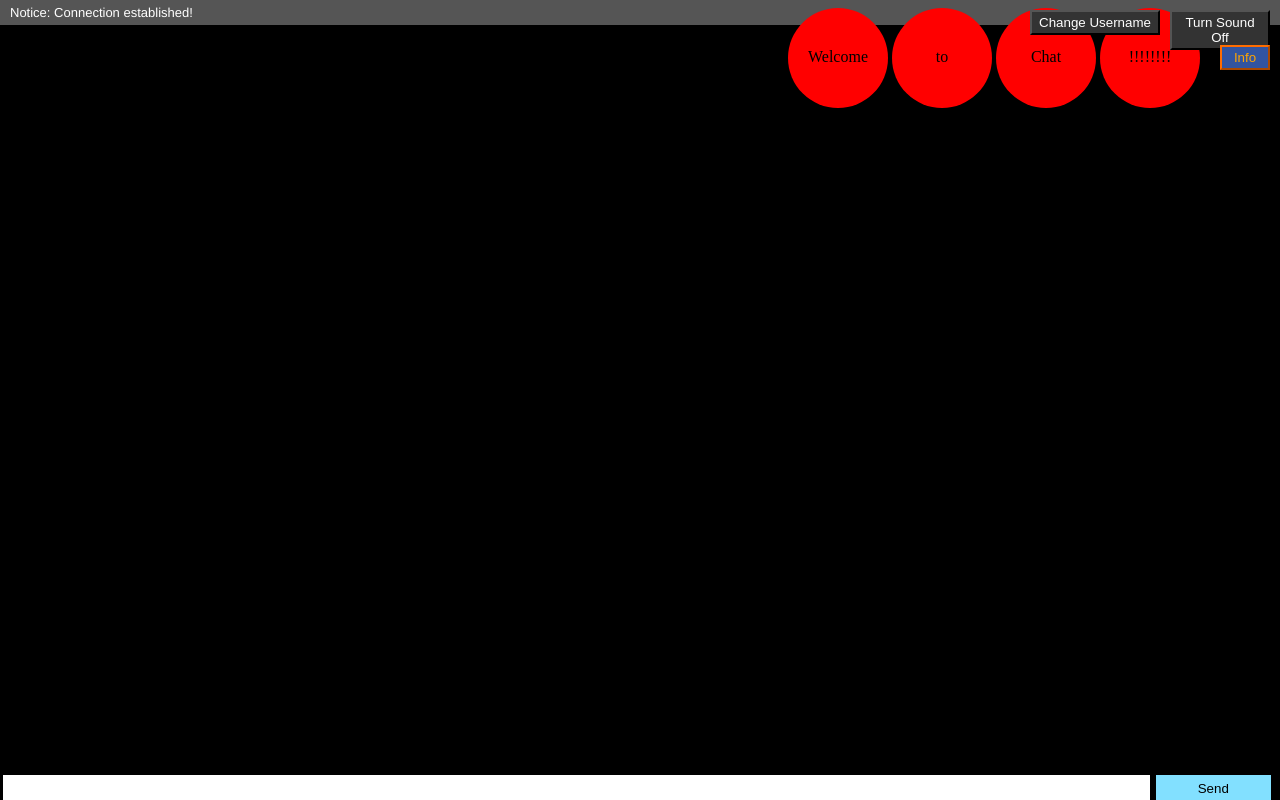
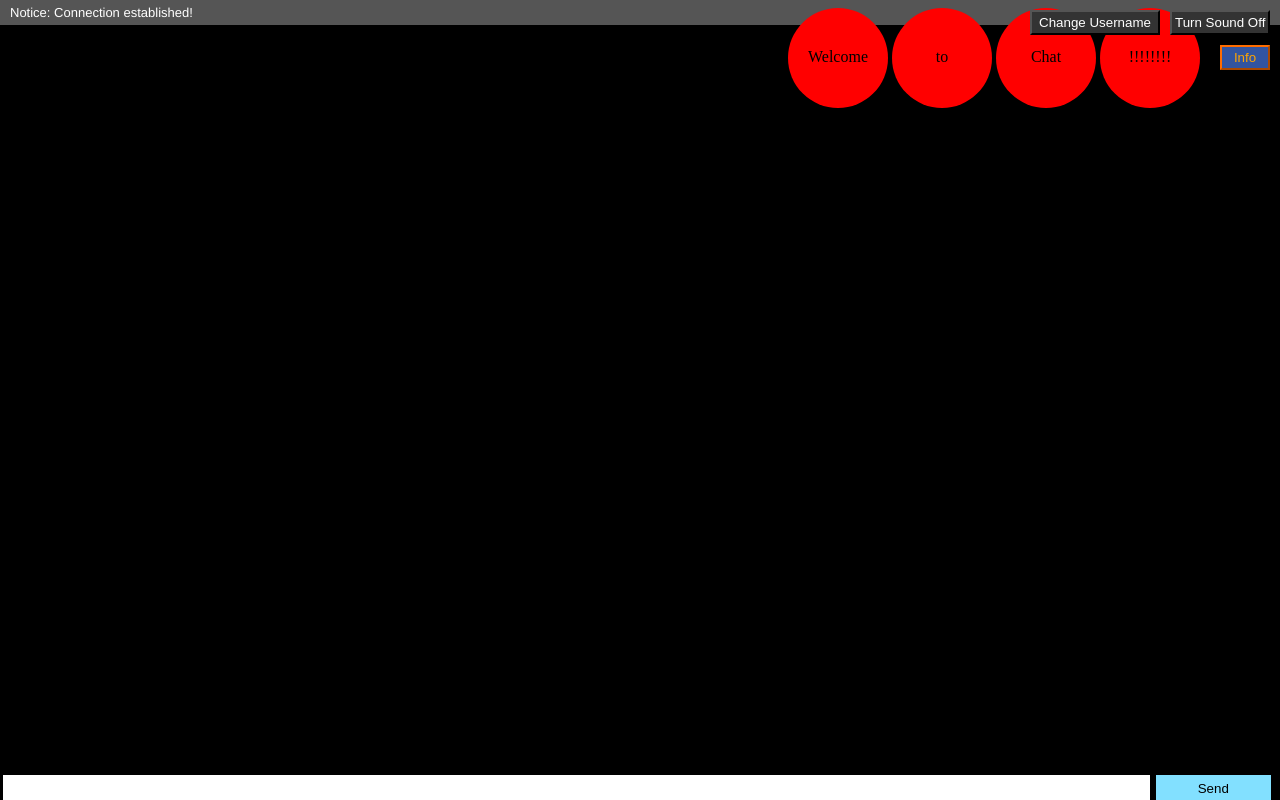
Before and after one commit to Stan-Stani/Chat, a website: page index.html in a window 1280 px wide. Drawn offline with nearby package versions, Linux system fonts and the light colour scheme; no server answers; files whose address does not match are found by name.

Commit message:
Add 'white-space: nowrap;' to toggle-mute button so that it doesn't wrap in I.E. and Firefox

```diff
--- a/index.html
+++ b/index.html
@@ -22,7 +22,7 @@
     #change-username-form {position: fixed; top: 12.5px; right: 260px;}
     #info {background-color: #3254a0; border-color: #ff6c00; padding: 3px; position: fixed; top: 45px; right: 10px; width: 50px; color: orange;}
     #change-username {background-color: #333; padding: 3px; position: fixed; top: 10px; right: 120px; width: 130px; color: white;}
-    #toggle-mute {background-color: #333; padding: 3px; position: fixed; top: 10px; right: 10px; width: 100px; color: white;}
+    #toggle-mute {background-color: #333; padding: 3px; position: fixed; top: 10px; right: 10px; width: 100px; color: white; white-space: nowrap;}
     #hover-page {right:0px; position:fixed; height: 400px; width: 500px;}
     #chat-form { background: #000; padding: 3px; position: fixed; bottom: 0; height: 3.5%; width: 100%; }
     #chat-form-input { border: 0; padding: 0px; height: 2em; width: 90%; margin-right: .5%; }
```
